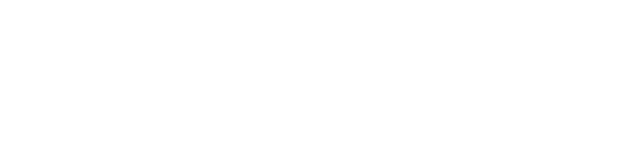
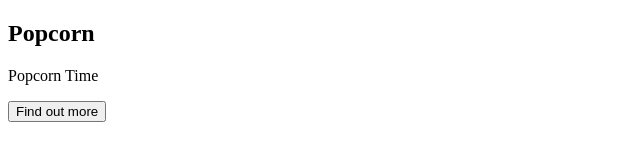
Before and after one commit to helloPaka/example_project, a plain HTML site: page index.html in a window 1280 px wide. Shown: the whole page, without its empty margins (0-640 px from the left). Drawn offline with Linux system fonts and the light colour scheme.

Commit message:
add call to action component

```diff
--- a/index.html
+++ b/index.html
@@ -7,6 +7,10 @@
   <title>Example Project</title>
 </head>
 <body>
-  <div class="container"></div>
+  <section class="container call-to-action">
+    <h1>Popcorn</h1>
+    <p>Popcorn Time</p>
+    <button class="cta">Find out more</button>
+  </section>
 </body>
 </html>
```
